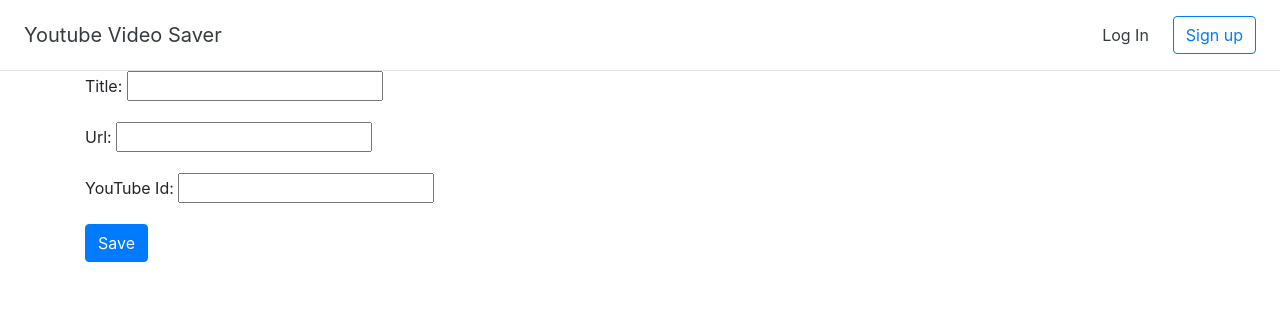
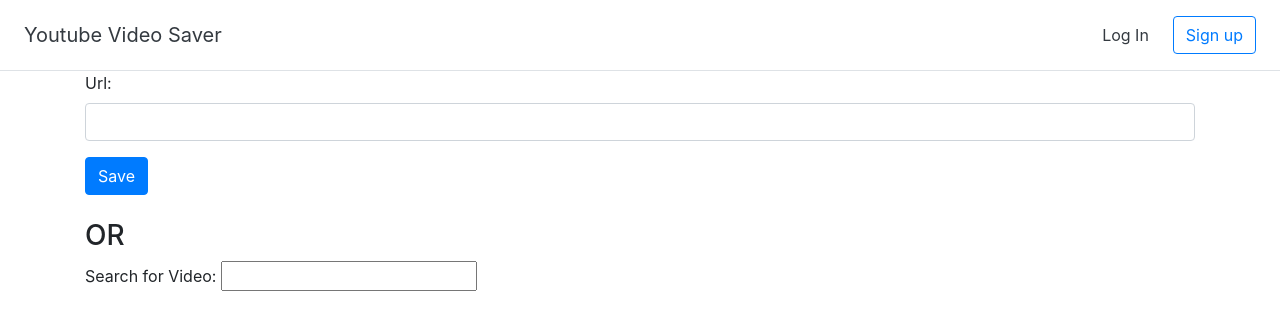
Before and after one commit to Sagorhowlader/Youtube-Video-Saver-Django-Ajax, a Django app: page /playlist/1/addvideo in a window 1280 px wide. Shown: the top 330 px of the page. Run offline with Django 3.2, Linux system fonts and the light colour scheme; tables that the repository leaves empty hold one stand-in row (values such as "Sample post"); parts of the project's set-up code (start-up, migrations or seed data) failed here and were passed over; some libraries are stand-ins or nearby versions.

Commit message:
form validation , save data to model, add video

```diff
--- a/MyVideoList/admin.py
+++ b/MyVideoList/admin.py
@@ -2,3 +2,4 @@ from django.contrib import admin
 from .models import *
 # Register your models here.
 admin.site.register(PlayList)
+admin.site.register(Video)
--- a/MyVideoList/forms.py
+++ b/MyVideoList/forms.py
@@ -5,5 +5,9 @@ from django import forms
 class VideoFrom(forms.ModelForm):
     class Meta:
         model = Video
-        fields = ['title', 'url', 'youtube_id']
-        labels ={'title':'Title','url':'Url','youtube_id':'YouTube Id'}
+        fields = [ 'url']
+        labels = {'title': 'Title', 'url': 'Url', 'youtube_id': 'YouTube Id'}
+
+
+class SearchFrom(forms.Form):
+    search_term = forms.CharField(max_length=255, label='Search for Video')
--- a/MyVideoList/views.py
+++ b/MyVideoList/views.py
@@ -1,11 +1,17 @@
 from django.contrib.auth.forms import UserCreationForm
+from django.http import Http404
 from django.shortcuts import render, redirect
 from .models import *
 # Create your views here.
 from django.urls import reverse_lazy
 from django.views import generic
 from django.contrib.auth import authenticate, login
-from .forms import VideoFrom
+from .forms import VideoFrom,SearchFrom
+widget_tweaks
+from django.forms.utils import ErrorList
+import urllib
+import requests
+YOUTUBE_API_key = 'AIzaSyDxWFYPA3FMztGFkCp32GrVsuZtP7YB6i4'
 
 
 def homepage(request):
@@ -62,4 +68,29 @@ class DeletedPlaylist(generic.DeleteView):
 
 def AddVideo(request, pk):
     forms = VideoFrom()
-    return render(request, 'addvideo.html', {'form': forms})
+    searchform = SearchFrom()
+    playlist = PlayList.objects.get(pk=pk)
+    if playlist.user == request.user:
+        raise Http404
+    form = VideoFrom(request.POST)
+    if form.is_valid():
+        video = Video()
+
+        video.url = form.cleaned_data['url']
+        video.playlist = playlist
+        parse_url = urllib.parse.urlparse(video.url)
+        video_id = urllib.parse.parse_qs(parse_url.query).get('v')
+        if video_id:
+            video.youtube_id = video_id[0]
+            print(video_id[0])
+            response=requests.get('https://youtube.googleapis.com/youtube/v3/videos?part=snippet&id={}&key={}'.format(video_id[0],YOUTUBE_API_key))
+            response=response.json()
+            title= response['items'][0]['snippet']['title']
+            video.title = title
+            video.save()
+            return redirect('detailsplaylist',pk)
+        else:
+            errors = form._errors.setdefault('url', ErrorList())
+            errors.append(u"Needs to be a YouTube URL")
+
+    return render(request, 'addvideo.html', {'form': forms,'searchform':searchform,'playlist':playlist})
--- a/MyVideoList_Project/settings.py
+++ b/MyVideoList_Project/settings.py
@@ -40,7 +40,8 @@ INSTALLED_APPS = [
     'django.contrib.sessions',
     'django.contrib.messages',
     'django.contrib.staticfiles',
-    'MyVideoList'
+    'MyVideoList',
+    'widget_tweaks',
 ]
 
 MIDDLEWARE = [
--- a/templates/addvideo.html
+++ b/templates/addvideo.html
@@ -1,5 +1,5 @@
 {% extends 'base.html' %}
-
+{% load widget_tweaks %}
 {% block title %}
 Add Video
 {% endblock title %}
@@ -8,9 +8,25 @@ Add Video
 <div class="container">
 <form method="post">
     {% csrf_token %}
-    {{form.as_p}}
-    <button type="submit" class="btn btn-primary">Save</button>
 
+    {% for field in form %}
+    <div class="form-group {% if field.error %}alert-danger {% endif %}">
+        {{ field.errors }}
+        {{ field.label_tag }}
+        {% render_field field class="form-control" %}
+
+    </div>
+    {% endfor %}
+    <button type="submit" class="btn btn-primary">Save</button><br><br>
 </form>
+
+
+    <h3>OR</h3>
+        <form>
+        {{searchform.as_p}}
+        </form>
+
+
+
 </div>
 {% endblock content %}
--- a/templates/base.html
+++ b/templates/base.html
@@ -31,7 +31,7 @@
     <h5 class="my-0 mr-md-auto font-weight-normal"><a href="{% url 'home' %}" class="text-dark">Youtube Video Saver</a></h5>
     <nav class="my-2 my-md-0 mr-md-3">
       {% if user.is_authenticated %}
-      <a class="p-2 text-dark" href="#">Dashboard</a>
+      <a class="p-2 text-dark" href="{% url 'dashboard' %}">Dashboard</a>
       <a class="p-2 text-dark" href="{% url 'logout' %}">Log Out</a>
       {% else %}
       <a class="p-2 text-dark" href="{% url 'login' %}">Log In</a>
--- a/templates/dashboard.html
+++ b/templates/dashboard.html
@@ -6,6 +6,9 @@ Dashboard
 
 {% block content %}
 <div class="container">
-{{playlist}}
+{% for data in playlist %}
+    <h1>{{data.title}}</h1><br>
+    <h6 class="muted"> {{data.user}} </h6>
+    {% endfor %}
 </div>
 {% endblock content %}
```
Also changed, not shown: requirements.txt (added, +7 -0 lines).
